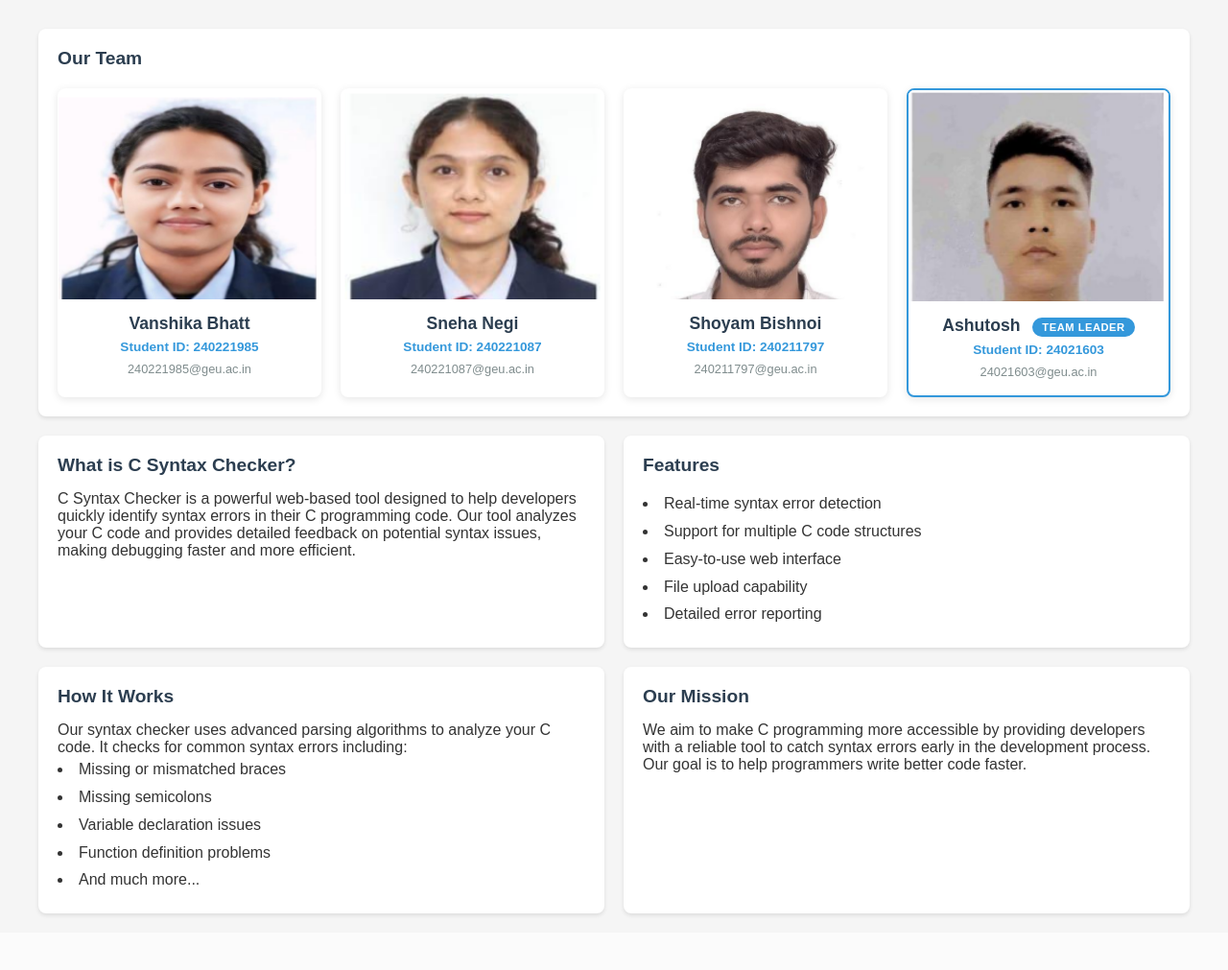
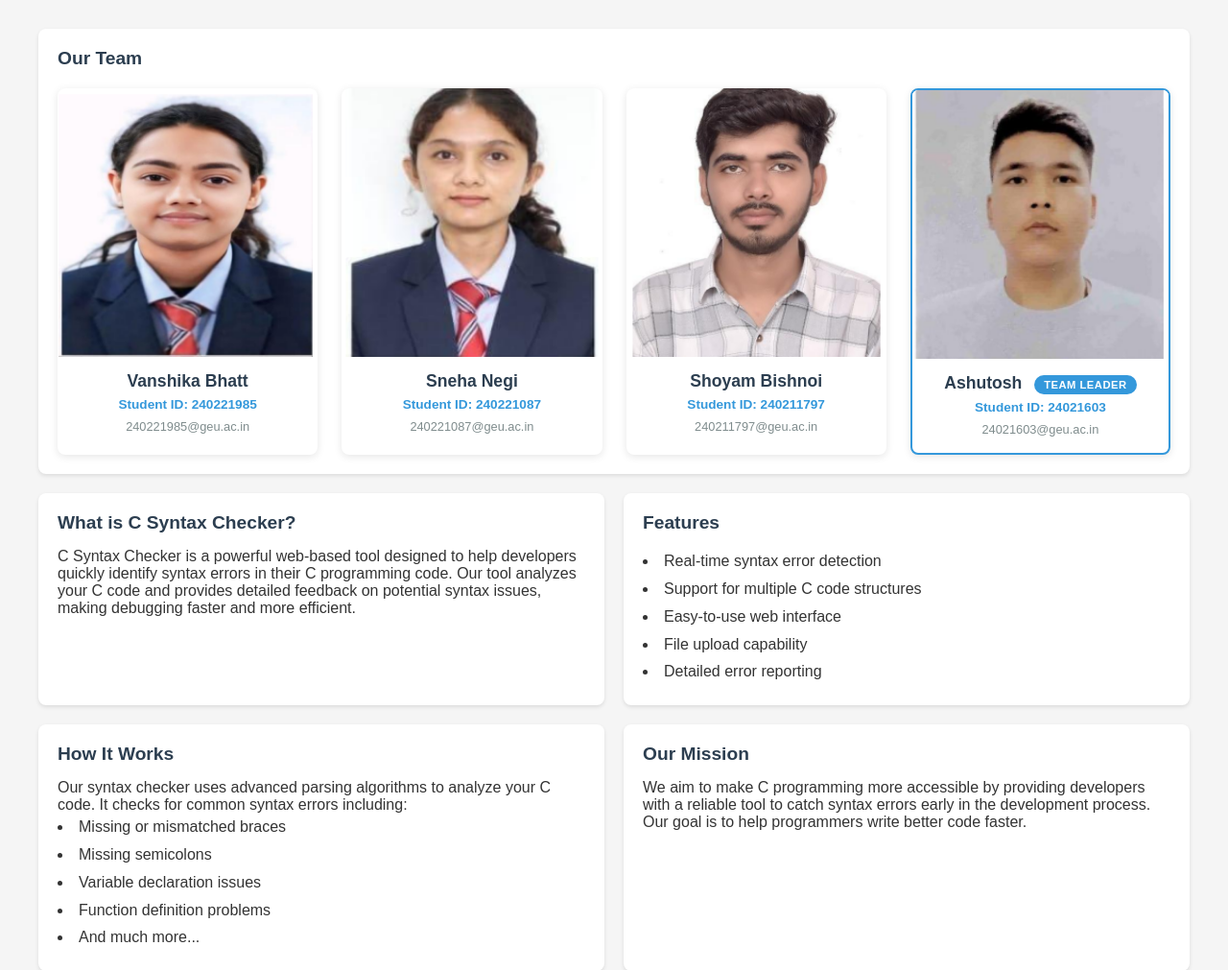
Before and after one commit to Ashu-Stark/DS_PBL_T055, a Flask app: page /about in a window 1280 px wide. Shown: the part 161-1172 px from the top of the page at 96% size. Before the commit the page ends 1116 px from the top, so only its background shows below. Run offline with Flask 3, Linux system fonts and the light colour scheme; parts of the project's set-up code (start-up, migrations or seed data) failed here and were passed over.

Commit message:
Remove blue placeholder from team images, improve image sizing and display

```diff
--- a/static/style.css
+++ b/static/style.css
@@ -203,7 +203,7 @@ button {
 .team-grid {
     display: grid;
     grid-template-columns: repeat(4, 1fr);
-    gap: 20px;
+    gap: 25px;
     margin-top: 20px;
 }
 
@@ -214,6 +214,8 @@ button {
     box-shadow: 0 2px 8px rgba(0,0,0,0.1);
     transition: transform 0.3s ease, box-shadow 0.3s ease;
     min-width: 0;
+    display: flex;
+    flex-direction: column;
 }
 
 .team-member:hover {
@@ -245,30 +247,22 @@ button {
 
 .team-image {
     width: 100%;
-    height: 220px;
+    height: 280px;
     overflow: hidden;
     background: #f5f5f5;
     position: relative;
+    display: flex;
+    align-items: center;
+    justify-content: center;
 }
 
 .team-image img {
     width: 100%;
     height: 100%;
     object-fit: cover;
-    object-position: center top;
+    object-position: center center;
 }
 
-.team-placeholder {
-    width: 100%;
-    height: 100%;
-    background: #3498db;
-    color: white;
-    display: flex;
-    align-items: center;
-    justify-content: center;
-    font-size: 3rem;
-    font-weight: bold;
-}
 
 .team-info {
     padding: 15px;
--- a/templates/about.html
+++ b/templates/about.html
@@ -26,8 +26,7 @@
                 <div class="team-grid">
                     <div class="team-member">
                         <div class="team-image">
-                            <img src="{{ url_for('static', filename='team/Vanshika.png') }}" alt="Vanshika Bhatt" onerror="this.style.display='none'; this.nextElementSibling.style.display='block';">
-                            <div class="team-placeholder" style="display:none; width:100%; height:100%; background:#3498db; color:white; display:flex; align-items:center; justify-content:center; font-size:3rem; font-weight:bold;">VB</div>
+                            <img src="{{ url_for('static', filename='team/Vanshika.png') }}" alt="Vanshika Bhatt">
                         </div>
                         <div class="team-info">
                             <h3>Vanshika Bhatt</h3>
@@ -37,8 +36,7 @@
                     </div>
                     <div class="team-member">
                         <div class="team-image">
-                            <img src="{{ url_for('static', filename='team/Sneha.png') }}" alt="Sneha Negi" onerror="this.style.display='none'; this.nextElementSibling.style.display='block';">
-                            <div class="team-placeholder" style="display:none; width:100%; height:100%; background:#3498db; color:white; display:flex; align-items:center; justify-content:center; font-size:3rem; font-weight:bold;">SN</div>
+                            <img src="{{ url_for('static', filename='team/Sneha.png') }}" alt="Sneha Negi">
                         </div>
                         <div class="team-info">
                             <h3>Sneha Negi</h3>
@@ -48,8 +46,7 @@
                     </div>
                     <div class="team-member">
                         <div class="team-image">
-                            <img src="{{ url_for('static', filename='team/Shoyam.png') }}" alt="Shoyam Bishnoi" onerror="this.style.display='none'; this.nextElementSibling.style.display='block';">
-                            <div class="team-placeholder" style="display:none; width:100%; height:100%; background:#3498db; color:white; display:flex; align-items:center; justify-content:center; font-size:3rem; font-weight:bold;">SB</div>
+                            <img src="{{ url_for('static', filename='team/Shoyam.png') }}" alt="Shoyam Bishnoi">
                         </div>
                         <div class="team-info">
                             <h3>Shoyam Bishnoi</h3>
@@ -59,8 +56,7 @@
                     </div>
                     <div class="team-member team-leader">
                         <div class="team-image">
-                            <img src="{{ url_for('static', filename='team/Ashutosh.png') }}" alt="Ashutosh" onerror="this.style.display='none'; this.nextElementSibling.style.display='block';">
-                            <div class="team-placeholder" style="display:none; width:100%; height:100%; background:#3498db; color:white; display:flex; align-items:center; justify-content:center; font-size:3rem; font-weight:bold;">A</div>
+                            <img src="{{ url_for('static', filename='team/Ashutosh.png') }}" alt="Ashutosh">
                         </div>
                         <div class="team-info">
                             <h3>Ashutosh <span class="leader-badge">Team Leader</span></h3>
```
